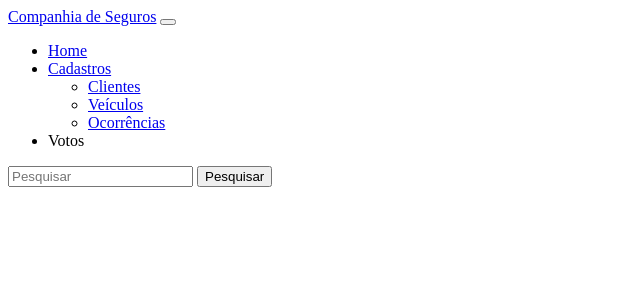
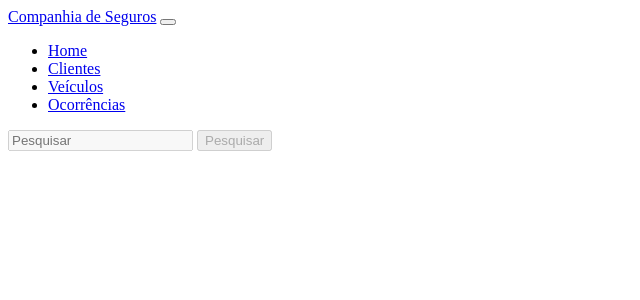
Before and after one commit to MarcosBerto66/fatec_ferraz_20221_pweb_companhia_seguros_automoveis, a PHP site: page /_includes/header.php in a window 1280 px wide. Shown: the top 300 px of the page, without its empty margins (0-640 px from the left). Run offline with PHP 8.4, Linux system fonts and the light colour scheme.

Commit message:
Adicionando a página clientes.php.

```diff
--- a/view/_includes/header.php
+++ b/view/_includes/header.php
@@ -1,32 +1,28 @@
 <header>
 <nav class='navbar navbar-expand-lg navbar-light bg-light'>
   <div class='container-fluid'>
-    <a class='navbar-brand' href='#'>Companhia de Seguros</a>
+    <a class='navbar-brand' href='Index.php'>Companhia de Seguros</a>
     <button class='navbar-toggler' type='button' data-bs-toggle='collapse' data-bs-target='#navbarScroll' aria-controls='navbarScroll' aria-expanded='false' aria-label='Toggle navigation'>
       <span class='navbar-toggler-icon'></span>
     </button>
     <div class='collapse navbar-collapse' id='navbarScroll'>
       <ul class='navbar-nav me-auto my-2 my-lg-0 navbar-nav-scroll' style='--bs-scroll-height: 100px;'>
         <li class='nav-item'>
-          <a class='nav-link active' aria-current='page' href='Index.php'>Home</a>
-        </li>
-        <li class='nav-item dropdown'>
-          <a class='nav-link dropdown-toggle' href='#' id='navbarScrollingDropdown' role='button' data-bs-toggle='dropdown' aria-expanded='false'>
-            Cadastros
-          </a>
-          <ul class='dropdown-menu' aria-labelledby='navbarScrollingDropdown'>
-            <li><a class='dropdown-item' href='clientes.php'>Clientes</a></li>
-            <li><a class='dropdown-item' href='veiculos.php'>Veículos</a></li>
-            <li><a class='dropdown-item' href='ocorrencias.php'>Ocorrências</a></li>
-          </ul>
+          <a class='nav-link active' aria-current='page' href='/Index.php'>Home</a>
         </li>
         <li class='nav-item'>
-          <a class='nav-link active'>Votos</a>
+          <a class='nav-link active' href='/view/clientes.php'>Clientes</a>
+        </li>
+        <li class='nav-item'>
+          <a class='nav-link active' href='/view/veiculos.php'>Veículos</a>
+        </li>
+        <li class='nav-item'>
+          <a class='nav-link active' href='/view/ocorrencias.php'>Ocorrências</a>
         </li>
       </ul>
       <form class='d-flex'>
-        <input class='form-control me-2' type='search' placeholder='Pesquisar' aria-label='Search'>
-        <button class='btn btn-outline-success' type='submit'>Pesquisar</button>
+        <input class='form-control me-2' type='search' placeholder='Pesquisar' aria-label='Search' disabled>
+        <button class='btn btn-outline-success' type='submit' disabled>Pesquisar</button>
       </form>
     </div>
     </div>
```
Also changed, not shown: Index.php (deleted, +0 -16 lines), view/clientes.php (added, +18 -0 lines), view/index.php (added, +16 -0 lines).
